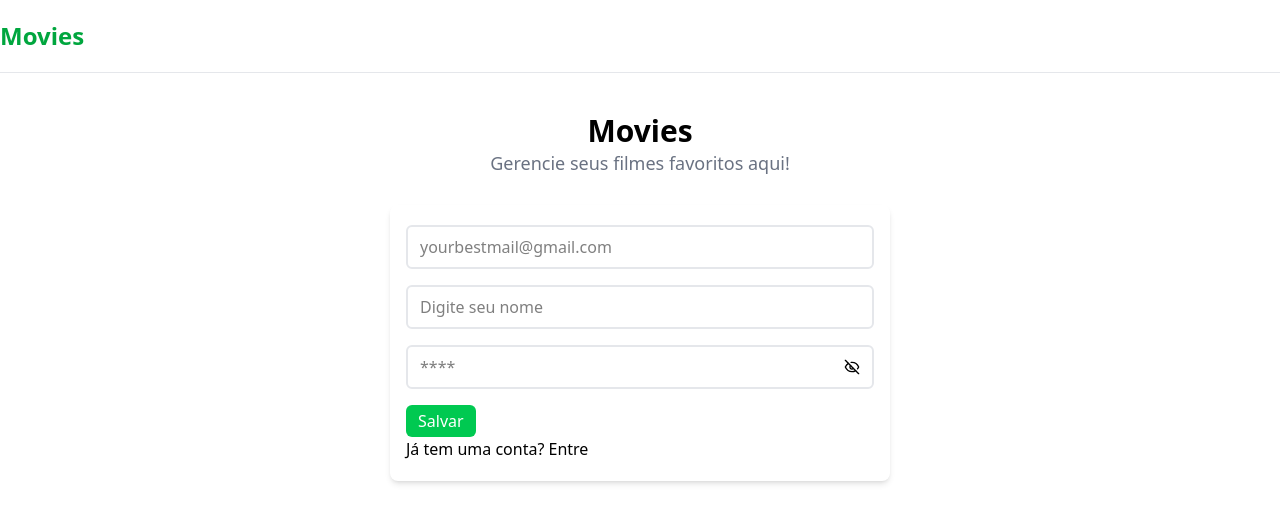
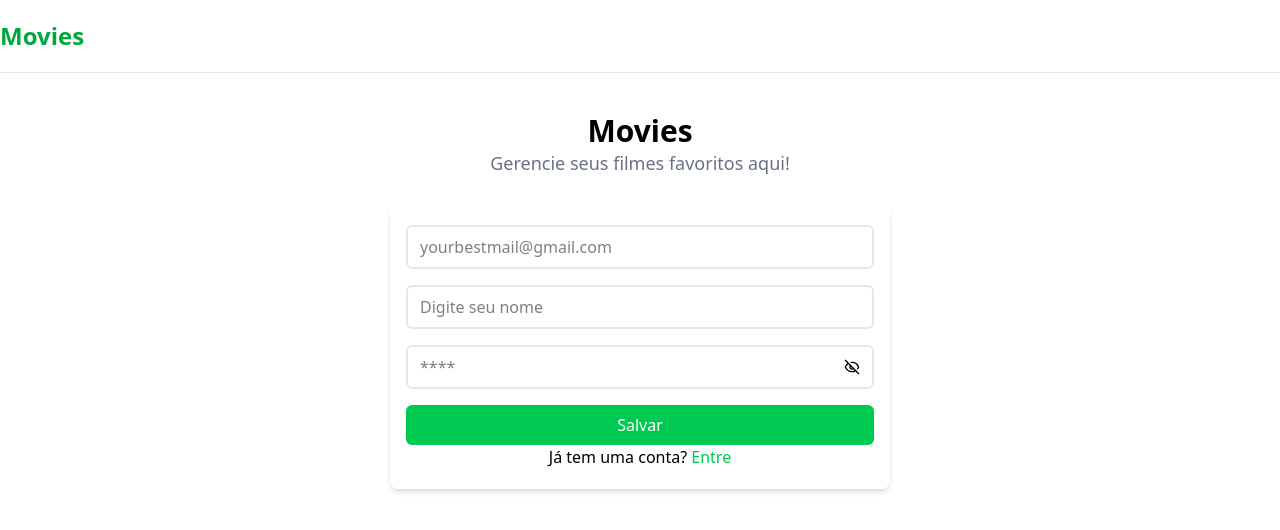
Before and after one commit to andr-vini/MoviesLWSA, a Vue app in the folder web/: page /register in a window 1280 px wide. Shown: the top 530 px of the page. Built offline with nearby package versions, Linux system fonts and the light colour scheme.

Commit message:
refactor: implementando padrão Barrel em componentes necessários

```diff
--- a/web/src/components/forms/LoginForm.vue
+++ b/web/src/components/forms/LoginForm.vue
@@ -40,7 +40,7 @@
                 <InputPassword v-model="password" required/>
             </div>
             <div>
-                <ButtonDefaultConfirm :type="'submit'"> Enviar </ButtonDefaultConfirm>
+                <ButtonDefaultConfirm customClass="w-full py-2" :type="'submit'"> Enviar </ButtonDefaultConfirm>
             </div>
         </div>
     </form>
--- a/web/src/components/forms/RegisterForm.vue
+++ b/web/src/components/forms/RegisterForm.vue
@@ -45,7 +45,7 @@
                 <InputPassword required v-model="password"/>
             </div>
             <div>
-                <ButtonDefaultConfirm :type="'submit'"> Salvar </ButtonDefaultConfirm>
+                <ButtonDefaultConfirm customClass="w-full py-2" :type="'submit'"> Salvar </ButtonDefaultConfirm>
             </div>
         </div>
     </form>
--- /dev/null
+++ b/web/src/components/forms/index.js
@@ -0,0 +1,7 @@
+import RegisterForm from './RegisterForm.vue'
+import LoginForm from './LoginForm.vue'
+
+export {
+    RegisterForm,
+    LoginForm
+}
--- /dev/null
+++ b/web/src/components/movies/index.js
@@ -0,0 +1,7 @@
+import MovieCard from './MovieCard.vue'
+import MovieGrid from './MovieGrid.vue'
+
+export {
+    MovieCard,
+    MovieGrid
+}
--- /dev/null
+++ b/web/src/components/ui/buttons/index.js
@@ -0,0 +1,7 @@
+import ButtonDefaultCancel from './ButtonDefaultCancel.vue';
+import ButtonDefaultConfirm from './ButtonDefaultConfirm.vue';
+
+export {
+    ButtonDefaultCancel,
+    ButtonDefaultConfirm
+}
--- a/web/src/pages/Home.vue
+++ b/web/src/pages/Home.vue
@@ -4,9 +4,8 @@
     import { useToast } from 'vue-toastification'
     import LayoutDefault from '@components/layouts/LayoutDefault.vue'
     import InputDefault from '@components/inputs/InputDefault.vue'
-    import ButtonDefaultConfirm from '@components/ui/buttons/ButtonDefaultConfirm.vue'
-    import ButtonDefaultCancel from '@components/ui/buttons/ButtonDefaultCancel.vue'
-    import MovieGrid from '@components/movies/MovieGrid.vue'
+    import { ButtonDefaultConfirm, ButtonDefaultCancel } from '@components/ui/buttons'
+    import { MovieGrid } from '@components/movies'
 
     const toast = useToast()
     const searchQuery = ref('');
--- a/web/src/pages/Login.vue
+++ b/web/src/pages/Login.vue
@@ -1,6 +1,6 @@
 <script setup>
     import CardDefault from '@components/ui/cards/CardDefault.vue'
-    import LoginForm from '@components/forms/LoginForm.vue'
+    import { LoginForm } from '@components/forms'
 </script>
 
 <template>
@@ -16,7 +16,7 @@
             <div class="px-10 sm:px-0 mt-7">
                 <CardDefault customClass="mx-auto max-w-[500px]">
                     <LoginForm/>
-                    <span>Não tem conta ainda? </span><router-link to="/register">Registre-se</router-link>
+                    <span>Não tem conta ainda? </span><router-link class="text-green-500 hover:decoration-solid hover:underline" to="/register">Registre-se</router-link>
                 </CardDefault>
             </div>
         </div>
--- a/web/src/pages/Register.vue
+++ b/web/src/pages/Register.vue
@@ -1,6 +1,6 @@
 <script setup>
     import CardDefault from '@components/ui/cards/CardDefault.vue'
-    import RegisterForm from '@components/forms/RegisterForm.vue'
+    import { RegisterForm } from '@components/forms'
 </script>
 
 <template>
@@ -16,7 +16,7 @@
             <div class="px-10 sm:px-0 mt-7">
                 <CardDefault customClass="mx-auto max-w-[500px]">
                     <RegisterForm/>
-                    <span>Já tem uma conta? </span><router-link to="/login">Entre</router-link>
+                    <div class="text-center">Já tem uma conta? <router-link class="text-green-500 hover:decoration-solid hover:underline" to="/login">Entre</router-link></div>
                 </CardDefault>
             </div>
         </div>
--- a/web/src/router/index.js
+++ b/web/src/router/index.js
@@ -8,7 +8,7 @@ import Register from "../pages/Register.vue"
 
 const routes = [
     { path: '/login', name: 'Login', component: Login, meta: { guest: true }},
-    { path: '/register', name: 'register', component: Register, meta: { guest: true }},
+    { path: '/register', name: 'Register', component: Register, meta: { guest: true }},
     { path: '/', name: 'Home', component: Home, meta: { requiresAuth: true }},
 ];
 
--- a/web/src/stores/auth.js
+++ b/web/src/stores/auth.js
@@ -1,7 +1,7 @@
 import { defineStore } from 'pinia'
 import { authService } from '../services/auth.js'
 import { useToast } from 'vue-toastification'
-import router from '../router'
+// import router from '../router'
 
 const toast = useToast()
 
@@ -85,7 +85,7 @@ export const useAuthStore = defineStore('auth', {
                     this.logout()
 
                     setTimeout(() => {
-                        router.push('/login')
+                        window.location.href = '/login'
                     }, 2000)
                 }
             }
```
